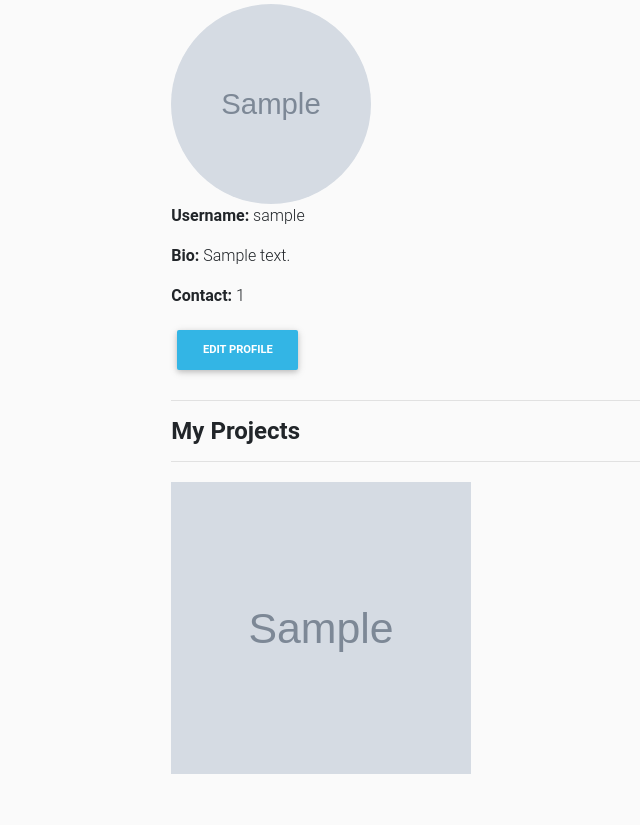
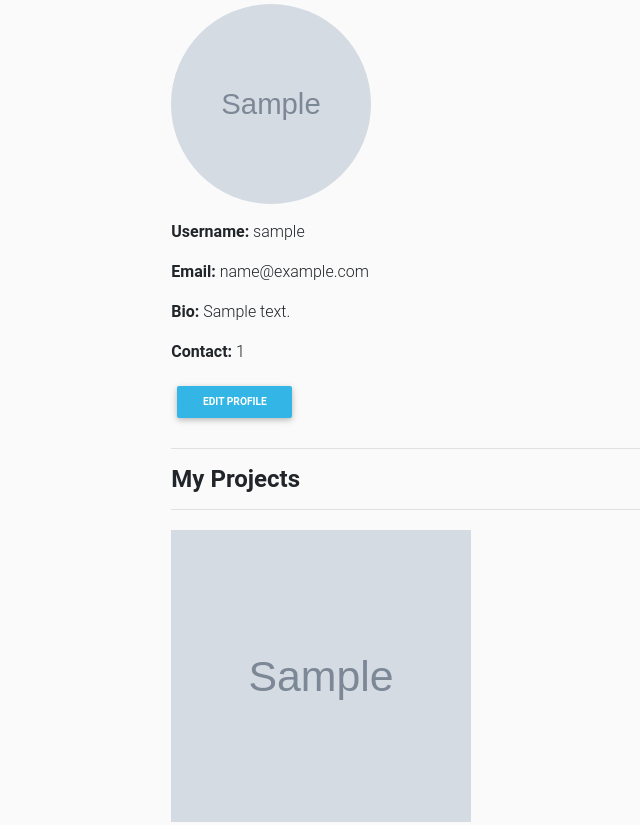
Before and after one commit to halimaprecious/ProjectRates, a Django app: page /accounts/profile/ in a window 1280 px wide. Shown: the part 127-952 px from the top of the page, without its empty margins (57-697 px from the left). Run offline with Django 4.2, Linux system fonts and the light colour scheme; a user stored in the database is signed in; tables that the repository leaves empty hold one stand-in row (values such as "Sample post"); grey boxes marked "Sample" are stand-in pictures; some libraries are stand-ins or nearby versions.

Commit message:
profile display

```diff
--- a/projects/templates/registration/profile.html
+++ b/projects/templates/registration/profile.html
@@ -8,13 +8,17 @@
     <div class="col-lg-2"></div>
 
     <div class="col-lg-8 mt-5 pt-2 ">
-            <div class="pb-2">
+        <div class="pb-2">
+            {% if user.profile.profile_pic%}
             <img src="{{user.profile.profile_pic.url}}" alt="profile-photo" class="img-fluid-circle" style="border-radius: 50%;height:200px;width: 200px;">
-
-                <p> <span class="font-weight-bold"> Username:</span>  {{user.username}} </p>
+            {%else%}
+            <p>no profile</p>
+            {% endif %}
+                <p class="mt-3"> <span class="font-weight-bold"> Username:</span>  {{user.username}} </p>
+                <p> <span class="font-weight-bold"> Email:</span>  {{user.email}} </p>
                 <p> <span class="font-weight-bold"> Bio:</span> {{ user.profile.bio}}  </p>
                 <p> <span class="font-weight-bold"> Contact:</span> {{ user.profile.contact}}  </p>
-        <button class="btn btn-md btn-info font-weight-bold" data-toggle="modal" data-target="#profile"> Edit Profile</button>
+                <button class="btn btn-sm btn-info font-weight-bold" data-toggle="modal" data-target="#profile"> Edit Profile</button>
         </div>
         <hr>
         <h4 class="font-weight-bold">My Projects</h4>
@@ -47,9 +51,9 @@
             <div class="modal-body">
                  <div>
                   <!-- profile update form  -->
-                        <h4 class="font-weight-bold">Update Your Profile</h4>
+                        <h6 class="font-weight-bold">Update Your Profile</h6>
                         <hr class="">
-                        <form  method="post" enctype="multipart/form-data">
+                      <form method="post" enctype="multipart/form-data">
                         {% csrf_token %}
                         {% bootstrap_form form%}
 
@@ -61,9 +65,9 @@
                 </div>
             </div>
             <div class="modal-footer">
-              <button type="button" class="btn btn-secondary btn-md" data-dismiss="modal">Close</button>
+              <button type="button" class="btn btn-sm btn-primary " data-dismiss="modal">Close</button>
             </div>
           </div>
         </div>
-      </div>
+</div>
 {% endblock %}
```
